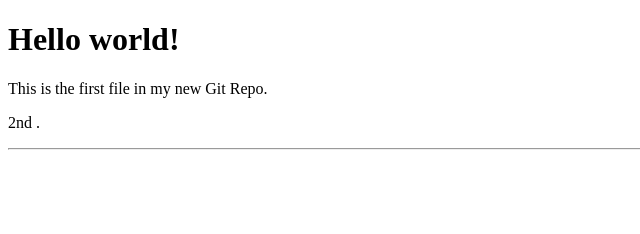
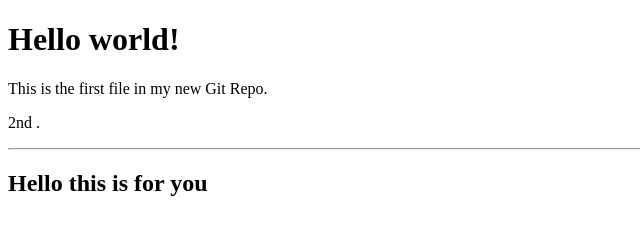
Before and after one commit to sumi198/test, a plain HTML site: page index.html in a window 1280 px wide. Shown: the whole page, without its empty margins (0-640 px from the left). Drawn offline with Linux system fonts and the light colour scheme.

Commit message:
hello 12 line add

```diff
--- a/index.html
+++ b/index.html
@@ -9,7 +9,7 @@
 <p>This is the first file in my new Git Repo.</p>
 <p>2nd .</p>
 <hr>
-
+<h2>Hello this is for you</h2>
 
 </body>
 </html>
```
